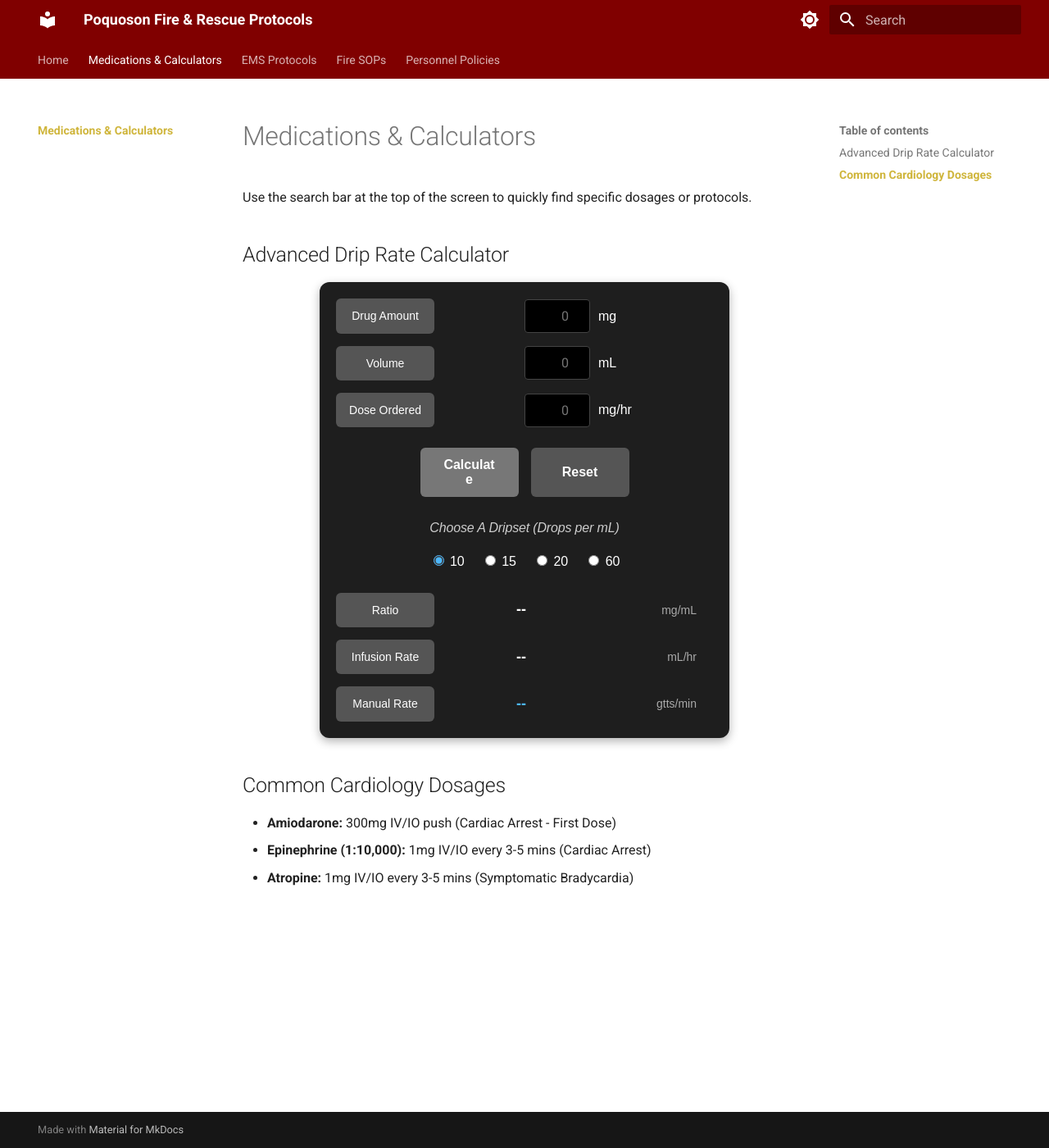
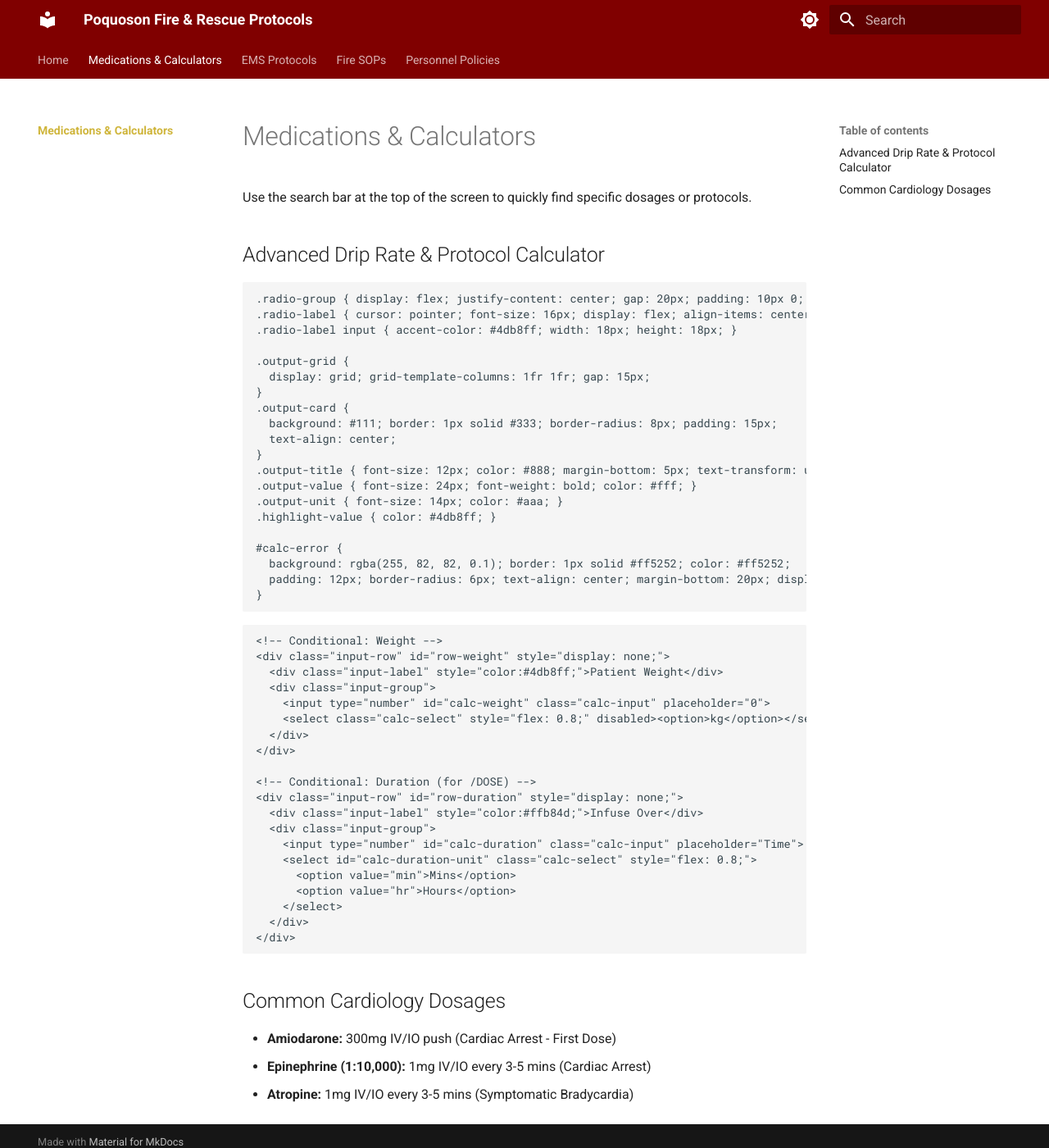
Before and after one commit to YorkyPoo/pfd-resources-and-quick-references, an MkDocs documentation site: the page built from docs/medications.md, in a window 1280 px wide and 1400 px high. Shown: the whole window at 82% size. Built offline with MkDocs 1.6.1 and Material for MkDocs 9.7.7, drawn with Linux system fonts in a browser that asks for light colours.

Commit message:
Update drip rate calculator to V2 with conditional inputs and output grid

````diff
--- a/docs/medications.md
+++ b/docs/medications.md
@@ -2,122 +2,54 @@
 
 Use the search bar at the top of the screen to quickly find specific dosages or protocols.
 
-## Advanced Drip Rate Calculator
+## Advanced Drip Rate & Protocol Calculator
 
-<div style="background: #1e1e1e; color: #ffffff; border-radius: 12px; padding: 20px; font-family: sans-serif; box-shadow: 0 4px 12px rgba(0,0,0,0.3); max-width: 500px; margin: 0 auto 30px auto;">
+```
+.radio-group { display: flex; justify-content: center; gap: 20px; padding: 10px 0; }
+.radio-label { cursor: pointer; font-size: 16px; display: flex; align-items: center; gap: 5px; }
+.radio-label input { accent-color: #4db8ff; width: 18px; height: 18px; }
 
-<!-- Input Section -->
-<div style="display: flex; align-items: center; margin-bottom: 15px;">
-<div style="flex: 1;"><span style="background: #555; padding: 10px 15px; border-radius: 6px; display: inline-block; font-size: 14px; width: 120px; text-align: center;">Drug Amount</span></div>
-<div style="flex: 1; display: flex; align-items: center;">
-<input type="number" id="calc-amount" placeholder="0" style="width: 80px; padding: 10px; background: #000; border: 1px solid #444; color: #fff; border-radius: 4px; text-align: right; font-size: 16px;">
-<span style="margin-left: 10px; font-size: 16px;">mg</span>
-</div>
+.output-grid {
+  display: grid; grid-template-columns: 1fr 1fr; gap: 15px;
+}
+.output-card {
+  background: #111; border: 1px solid #333; border-radius: 8px; padding: 15px;
+  text-align: center;
+}
+.output-title { font-size: 12px; color: #888; margin-bottom: 5px; text-transform: uppercase; }
+.output-value { font-size: 24px; font-weight: bold; color: #fff; }
+.output-unit { font-size: 14px; color: #aaa; }
+.highlight-value { color: #4db8ff; }
+
+#calc-error {
+  background: rgba(255, 82, 82, 0.1); border: 1px solid #ff5252; color: #ff5252;
+  padding: 12px; border-radius: 6px; text-align: center; margin-bottom: 20px; display: none;
+}
+```
+
+```
+<!-- Conditional: Weight -->
+<div class="input-row" id="row-weight" style="display: none;">
+  <div class="input-label" style="color:#4db8ff;">Patient Weight</div>
+  <div class="input-group">
+    <input type="number" id="calc-weight" class="calc-input" placeholder="0">
+    <select class="calc-select" style="flex: 0.8;" disabled><option>kg</option></select>
+  </div>
 </div>
 
-<div style="display: flex; align-items: center; margin-bottom: 15px;">
-<div style="flex: 1;"><span style="background: #555; padding: 10px 15px; border-radius: 6px; display: inline-block; font-size: 14px; width: 120px; text-align: center;">Volume</span></div>
-<div style="flex: 1; display: flex; align-items: center;">
-<input type="number" id="calc-volume" placeholder="0" style="width: 80px; padding: 10px; background: #000; border: 1px solid #444; color: #fff; border-radius: 4px; text-align: right; font-size: 16px;">
-<span style="margin-left: 10px; font-size: 16px;">mL</span>
+<!-- Conditional: Duration (for /DOSE) -->
+<div class="input-row" id="row-duration" style="display: none;">
+  <div class="input-label" style="color:#ffb84d;">Infuse Over</div>
+  <div class="input-group">
+    <input type="number" id="calc-duration" class="calc-input" placeholder="Time">
+    <select id="calc-duration-unit" class="calc-select" style="flex: 0.8;">
+      <option value="min">Mins</option>
+      <option value="hr">Hours</option>
+    </select>
+  </div>
 </div>
-</div>
+```
 
-<div style="display: flex; align-items: center; margin-bottom: 25px;">
-<div style="flex: 1;"><span style="background: #555; padding: 10px 15px; border-radius: 6px; display: inline-block; font-size: 14px; width: 120px; text-align: center;">Dose Ordered</span></div>
-<div style="flex: 1; display: flex; align-items: center;">
-<input type="number" id="calc-dose" placeholder="0" style="width: 80px; padding: 10px; background: #000; border: 1px solid #444; color: #fff; border-radius: 4px; text-align: right; font-size: 16px;">
-<span style="margin-left: 10px; font-size: 16px;">mg/hr</span>
-</div>
-</div>
-
-<!-- Buttons -->
-<div style="display: flex; gap: 15px; margin-bottom: 25px; justify-content: center;">
-<button onclick="calculateAdvancedDrip()" style="background: #777; color: white; border: none; padding: 12px 25px; border-radius: 6px; cursor: pointer; font-size: 16px; font-weight: bold; width: 120px;">Calculate</button>
-<button onclick="resetAdvancedDrip()" style="background: #555; color: white; border: none; padding: 12px 25px; border-radius: 6px; cursor: pointer; font-size: 16px; font-weight: bold; width: 120px;">Reset</button>
-</div>
-
-<!-- Drip Set Radios -->
-<div style="text-align: center; margin-bottom: 25px;">
-<h4 style="margin: 0 0 15px 0; font-style: italic; font-weight: normal; color: #ccc;">Choose A Dripset (Drops per mL)</h4>
-<div style="display: flex; justify-content: center; gap: 20px; font-size: 16px;">
-<label style="cursor: pointer;"><input type="radio" name="calc-dropfactor" value="10" checked style="accent-color: #4db8ff;"> 10</label>
-<label style="cursor: pointer;"><input type="radio" name="calc-dropfactor" value="15" style="accent-color: #4db8ff;"> 15</label>
-<label style="cursor: pointer;"><input type="radio" name="calc-dropfactor" value="20" style="accent-color: #4db8ff;"> 20</label>
-<label style="cursor: pointer;"><input type="radio" name="calc-dropfactor" value="60" style="accent-color: #4db8ff;"> 60</label>
-</div>
-</div>
-
-<!-- Output Error Message -->
-<div id="calc-error" style="color: #ff5252; text-align: center; margin-bottom: 15px; font-weight: bold; display: none;">Please fill out all fields correctly.</div>
-
-<!-- Output Section -->
-<div style="display: flex; align-items: center; margin-bottom: 15px;">
-<div style="flex: 1;"><span style="background: #555; padding: 10px 15px; border-radius: 6px; display: inline-block; font-size: 14px; width: 120px; text-align: center;">Ratio</span></div>
-<div style="flex: 1; display: flex; align-items: center; justify-content: space-between; padding-right: 20px;">
-<span id="out-ratio" style="font-size: 18px; font-weight: bold;">--</span>
-<span style="font-size: 14px; color: #aaa;">mg/mL</span>
-</div>
-</div>
-
-<div style="display: flex; align-items: center; margin-bottom: 15px;">
-<div style="flex: 1;"><span style="background: #555; padding: 10px 15px; border-radius: 6px; display: inline-block; font-size: 14px; width: 120px; text-align: center;">Infusion Rate</span></div>
-<div style="flex: 1; display: flex; align-items: center; justify-content: space-between; padding-right: 20px;">
-<span id="out-infusion" style="font-size: 18px; font-weight: bold;">--</span>
-<span style="font-size: 14px; color: #aaa;">mL/hr</span>
-</div>
-</div>
-
-<div style="display: flex; align-items: center;">
-<div style="flex: 1;"><span style="background: #555; padding: 10px 15px; border-radius: 6px; display: inline-block; font-size: 14px; width: 120px; text-align: center;">Manual Rate</span></div>
-<div style="flex: 1; display: flex; align-items: center; justify-content: space-between; padding-right: 20px;">
-<span id="out-manual" style="font-size: 18px; font-weight: bold; color: #4db8ff;">--</span>
-<span style="font-size: 14px; color: #aaa;">gtts/min</span>
-</div>
-</div>
-</div>
-
-<script>
-function calculateAdvancedDrip() {
-const errorDiv = document.getElementById('calc-error');
-errorDiv.style.display = 'none';
-const amount = parseFloat(document.getElementById('calc-amount').value);
-const volume = parseFloat(document.getElementById('calc-volume').value);
-const dose = parseFloat(document.getElementById('calc-dose').value);
-let dropFactor = 10;
-const radios = document.getElementsByName('calc-dropfactor');
-for (let i = 0; i < radios.length; i++) {
-if (radios[i].checked) {
-dropFactor = parseFloat(radios[i].value);
-break;
-}
-}
-if (isNaN(amount) || isNaN(volume) || isNaN(dose) || amount <= 0 || volume <= 0 || dose < 0) {
-errorDiv.style.display = 'block';
-document.getElementById('out-ratio').innerText = "--";
-document.getElementById('out-infusion').innerText = "--";
-document.getElementById('out-manual').innerText = "--";
-return;
-}
-const ratio = amount / volume;
-const infusionRate = dose / ratio;
-const manualRate = (infusionRate * dropFactor) / 60;
-document.getElementById('out-ratio').innerText = ratio.toFixed(2);
-document.getElementById('out-infusion').innerText = infusionRate.toFixed(2);
-document.getElementById('out-manual').innerText = Math.round(manualRate);
-}
-function resetAdvancedDrip() {
-document.getElementById('calc-amount').value = '';
-document.getElementById('calc-volume').value = '';
-document.getElementById('calc-dose').value = '';
-document.getElementById('out-ratio').innerText = '--';
-document.getElementById('out-infusion').innerText = '--';
-document.getElementById('out-manual').innerText = '--';
-document.getElementById('calc-error').style.display = 'none';
-const radios = document.getElementsByName('calc-dropfactor');
-radios[0].checked = true;
-}
-</script>
 
 ## Common Cardiology Dosages
 
````
